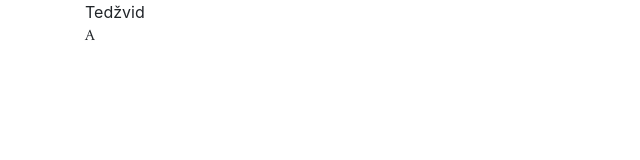
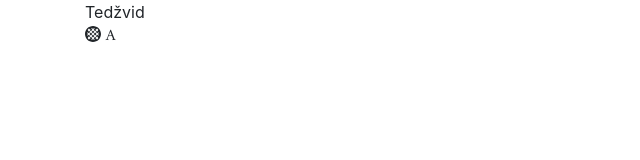
Before and after one commit to studisba/tedzvid, a React (Create React App) app: page / in a window 1280 px wide. Shown: the top 160 px of the page, without its empty margins (0-640 px from the left). Built offline with nearby package versions, Linux system fonts and the light colour scheme.

Commit message:
Tested FontAwesome import

```diff
--- a/src/App.js
+++ b/src/App.js
@@ -1,7 +1,18 @@
 import React from 'react';
+
+// Bootstrap
+import {Container, Row, Col} from 'react-bootstrap';
+
+// FontAwesome
+import { library } from '@fortawesome/fontawesome-svg-core'
+import { FontAwesomeIcon } from '@fortawesome/react-fontawesome'
+import { faStroopwafel } from '@fortawesome/free-solid-svg-icons'
+
+// Other
 import './App.scss';
-import {Container, Row, Col} from 'react-bootstrap';
 import Underline from './Letters/Underline';
+
+library.add(faStroopwafel);
 
 function App() {
   return (
@@ -12,7 +23,7 @@
       <Row>
         <Col>
           <Underline>
-            A
+            <FontAwesomeIcon icon="stroopwafel" /> A
           </Underline>
         </Col>
       </Row>
```
